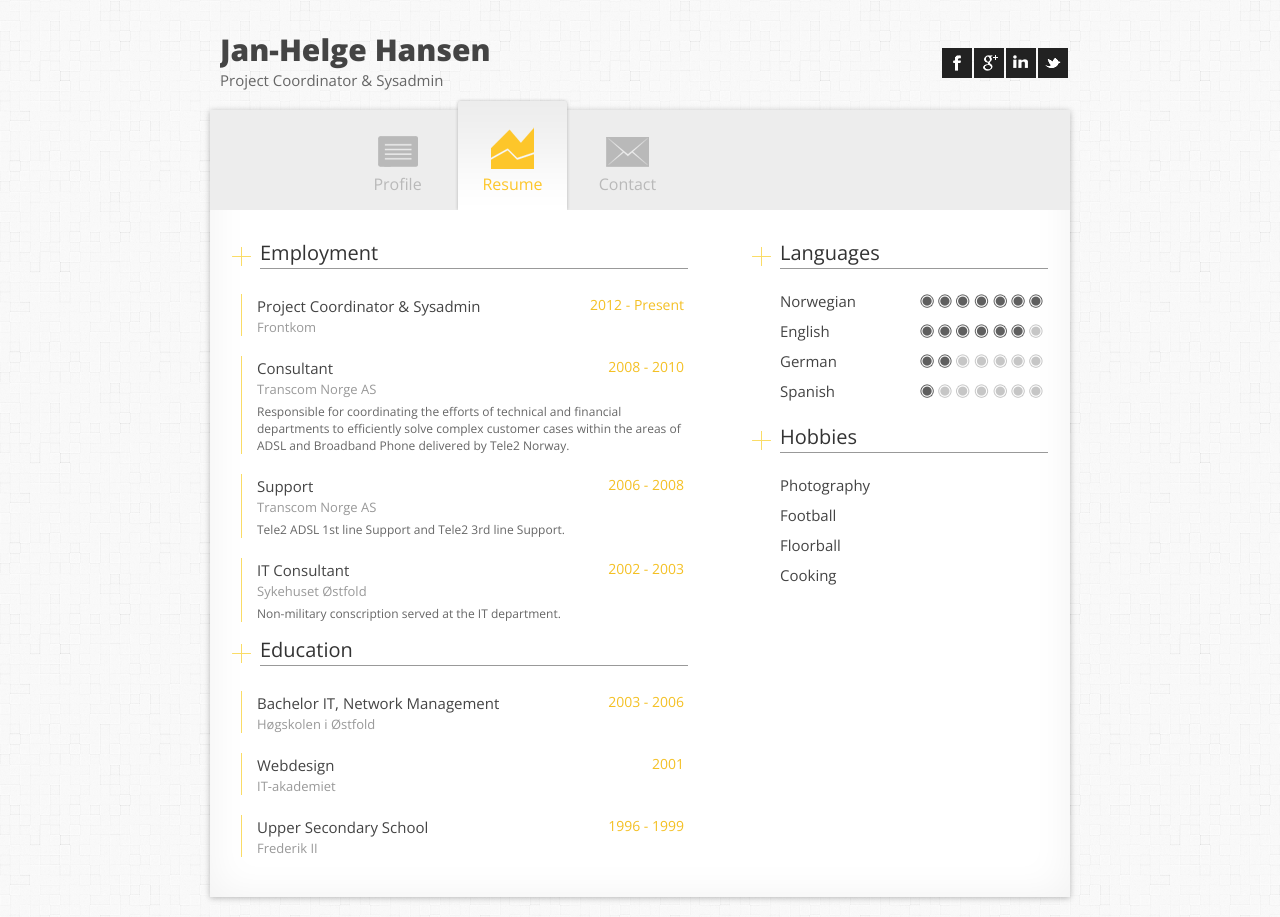
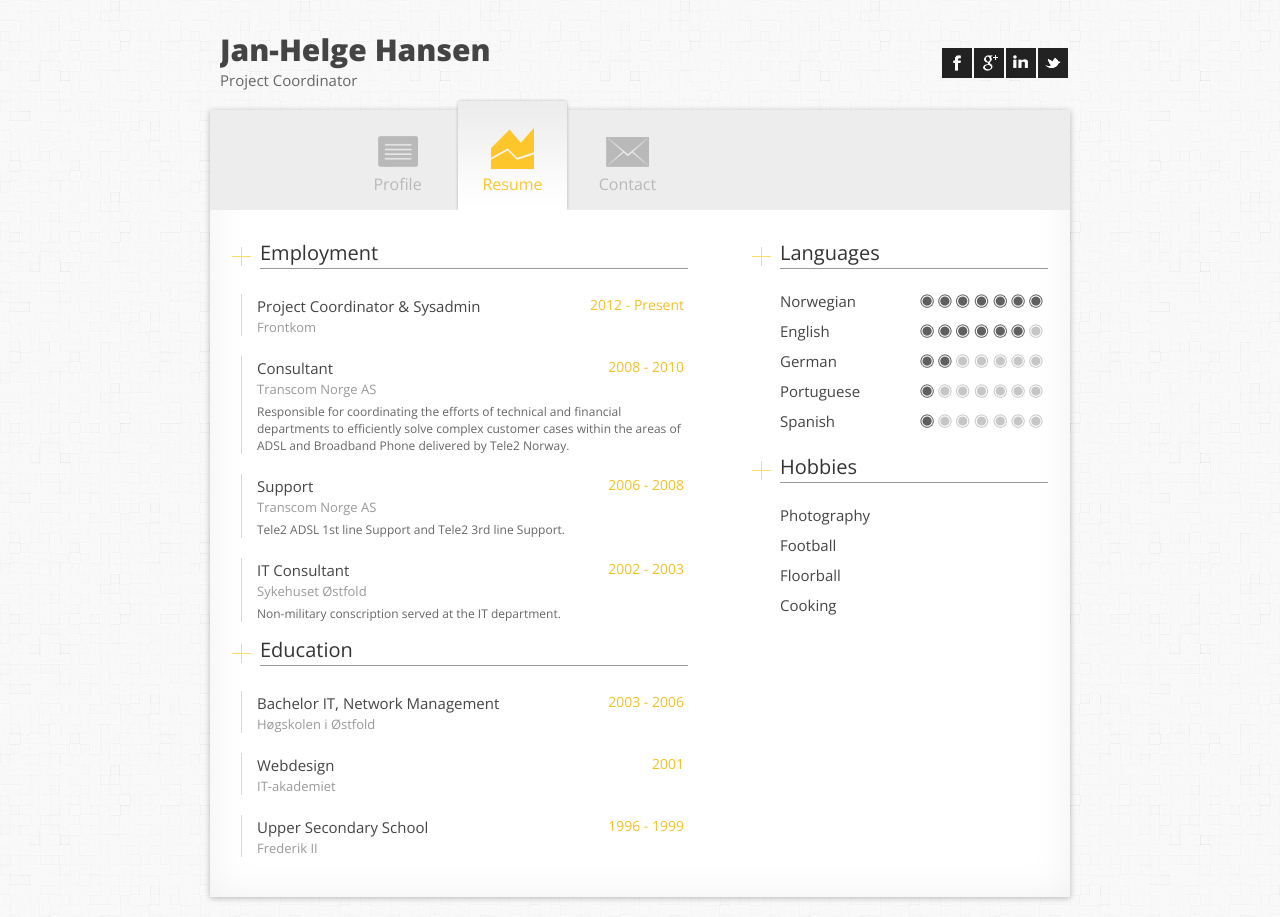
Before and after one commit to jhhansen/jh.c, a plain HTML site: page index.html in a window 1280 px wide. Both pictures are taken after a click on the link "Resume". Drawn offline with nearby package versions, Linux system fonts and the light colour scheme; some packages are replaced by stand-ins of ours.

Commit message:
Skill changes

```diff
--- a/index.html
+++ b/index.html
@@ -51,7 +51,7 @@
             	<!-- Logo -->
             	<div id="logo">
                 	<h2>Jan-Helge Hansen</h2>
-                    <h4>Project Coordinator &amp; Sysadmin</h4>
+                    <h4>Project Coordinator</h4>
                 </div>
                 <!-- /Logo -->
 
@@ -188,6 +188,10 @@
                                 <span class="rat2"></span>
                             </li>
                             <li>
+                                <h4>Portuguese</h4>
+                                <span class="rat1"></span>
+                            </li>
+                            <li>
                                 <h4>Spanish</h4>
                                 <span class="rat1"></span>
                             </li>
```
